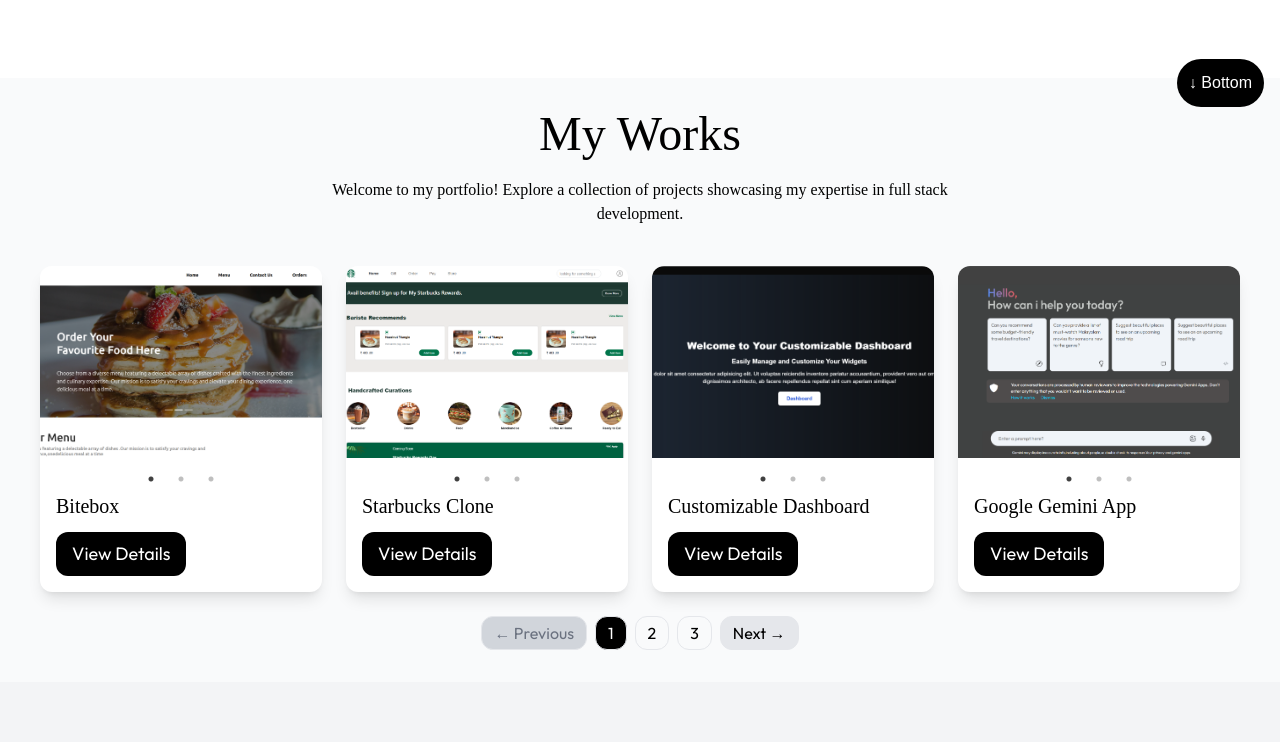
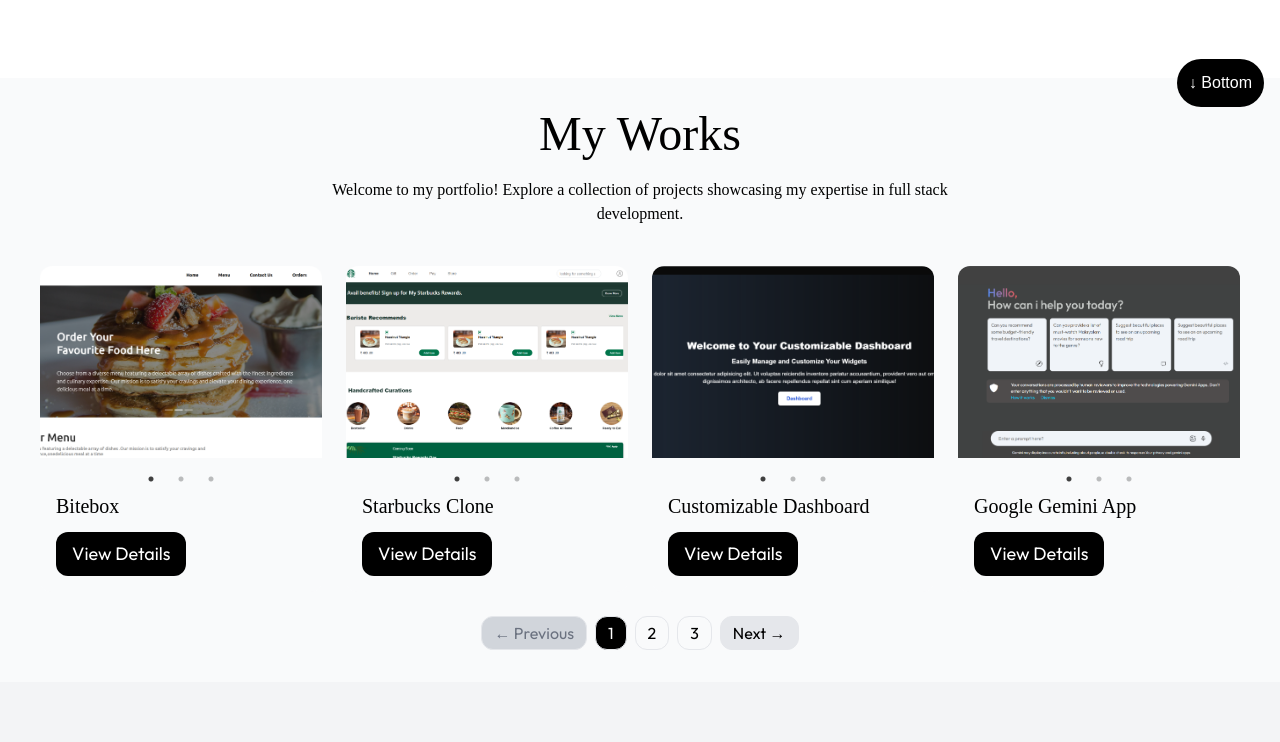
Before and after one commit to Jithin7777/Portfolio-Next.js-, a Next.js app: page / in a window 1280 px wide. Shown: the part 613-1355 px from the top of the page. Built offline with nearby package versions, Linux system fonts and the light colour scheme; a web font is replaced by a local one.

Commit message:
works file updated

```diff
--- a/src/app/components/MyWorks/Works.jsx
+++ b/src/app/components/MyWorks/Works.jsx
@@ -56,8 +56,8 @@
         {currentItems.map((work, index) => (
           <div
             key={index}
-            className="bg-white shadow-lg rounded-xl  overflow-hidden justify-center"
-          >
+            className="bg-gray-50 hover:shadow-2xl transition-shadow rounded-xl overflow-hidden justify-center"
+            >
             <div className="">
               {/* Carousel component inside card */}
               <Slider {...settings}>
--- a/src/app/components/Skills/Skills.jsx
+++ b/src/app/components/Skills/Skills.jsx
@@ -8,7 +8,7 @@
       opacity: 1,
       y: 0,
       transition: {
-        duration: 0.3,
+        duration: 0.1,
         ease: "easeOut",
       },
     },
```
